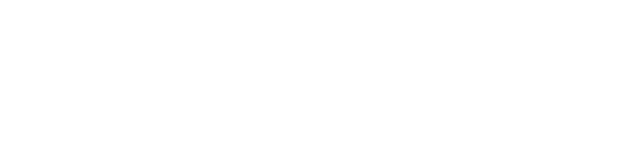
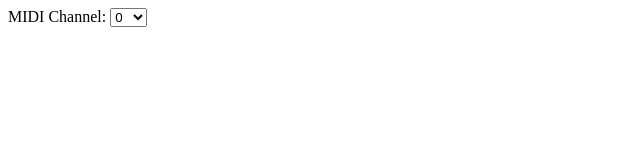
Before and after one commit to kubukoz/demos, a plain HTML site: page index.html in a window 1280 px wide. Shown: the whole page, without its empty margins (0-640 px from the left). Drawn offline with Linux system fonts and the light colour scheme.

Commit message:
Add midi channel selection, octave shift

```diff
--- a/index.html
+++ b/index.html
@@ -1,8 +1,28 @@
 <!DOCTYPE html>
 <html>
+  MIDI Channel:
+  <select id="midichannel-select">
+    <option>0</option>
+    <option>1</option>
+    <option>2</option>
+    <option>3</option>
+    <option>4</option>
+    <option>5</option>
+    <option>6</option>
+    <option>7</option>
+    <option>8</option>
+    <option>9</option>
+    <option>10</option>
+    <option>11</option>
+    <option>12</option>
+    <option>13</option>
+    <option>14</option>
+    <option>15</option>
+  </select>
   <div id="content"></div>
 </html>
 <script>
+  const midiChannelElem = document.getElementById("midichannel-select");
   // Request MIDI access
   navigator
     .requestMIDIAccess()
@@ -86,12 +106,11 @@
 
       const tracks = [plucks, melody, bass];
 
-      const channel = 0x02;
       const bpm = 120;
 
       const output = outputs[0];
 
-      const periodMs = Math.floor(60.0/bpm * 1000 / 4);
+      const periodMs = Math.floor(((60.0 / bpm) * 1000) / 4);
 
       let currentNote = 0;
       let holdAt = -1;
@@ -105,6 +124,8 @@
       };
 
       const play = () => {
+        const channel = +midiChannelElem.value
+
         tracks.forEach((track, i) => {
           console.log("holdAt is", holdAt);
           const txp = transpose;
@@ -137,6 +158,12 @@
         ) {
           transpose = parseInt(e.key);
         }
+        // up/down arrow
+        else if (e.key === "ArrowUp") {
+          transpose += 12;
+        } else if (e.key === "ArrowDown") {
+          transpose -= 12;
+        }
       };
       window.onkeyup = (e) => {
         if (e.key === "h") {
```
